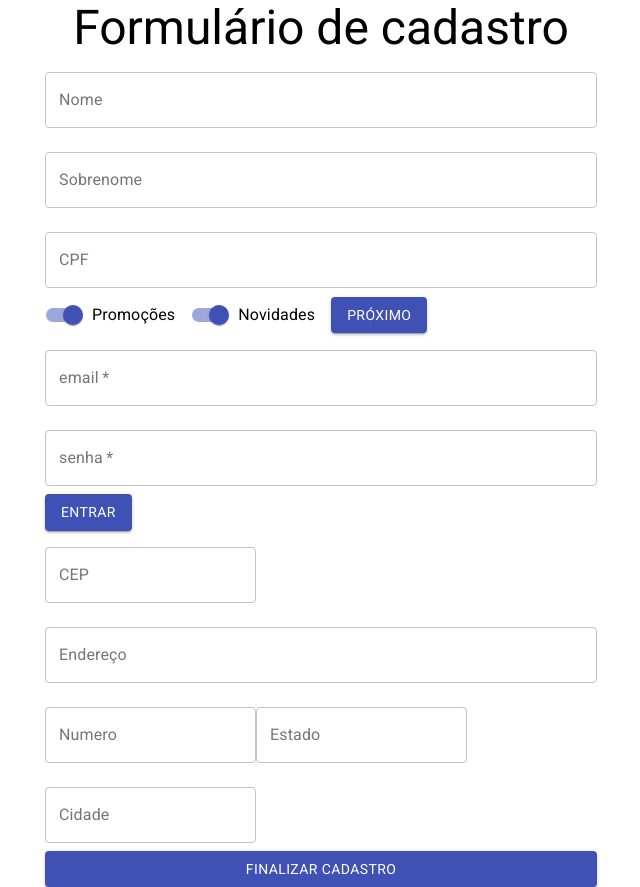
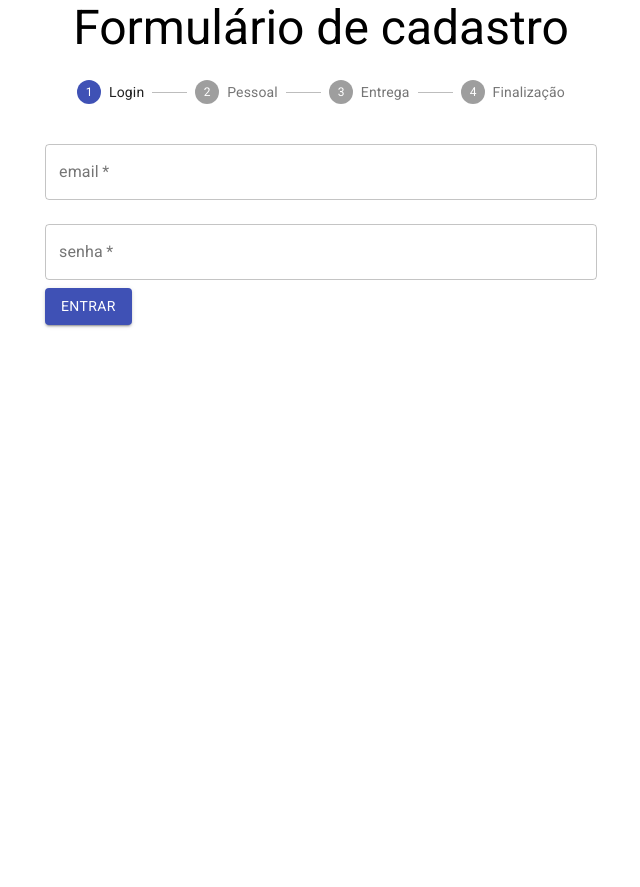
Before and after one commit to andreassef/react-function-components, a React (Create React App) app: page / in a window 1280 px wide. Shown: the whole page, without its empty margins (319-959 px from the left). After the commit the page ends 800 px from the top, so only its background shows below. Built offline with nearby package versions, Linux system fonts and the light colour scheme.

Commit message:
[ADD] - Adicao de novas funcoes

```diff
--- a/src/components/form/MainForm.jsx
+++ b/src/components/form/MainForm.jsx
@@ -1,16 +1,60 @@
-import React, { Fragment } from "react";
+import { Step, Stepper, StepLabel, Typography } from "@material-ui/core";
+import React, { Fragment, useState, useEffect } from "react";
 
 import Form from "./Form";
 import FormDelivery from "./FormDelivery";
 import Login from "./Login";
 
-function MainForm({handleCpfValidate}) {
+function MainForm({sendForm}) {
+    const [currentComponent, setCurrentComponent] = useState(0);
+    const [data, setData] = useState({});
+
+    useEffect(()=> {
+        console.log(data)
+        if(currentComponent === forms.length - 1) {
+            sendForm(data);
+        }
+    })
+    const forms = [
+        <Login sendForm={handleDatas} />,
+        <Form sendForm={handleDatas} />,
+        <FormDelivery sendForm={handleDatas} />,
+        <Typography variant="h5">Obrigado pelo cadastro</Typography>
+    ]
+
+    function handleDatas(datas) {
+        setData({...data, ...datas});
+        //console.log('Dados do form principal: ' + data);
+        nextStep();
+    }
+
+    function nextStep() {
+        setCurrentComponent(currentComponent + 1);
+    }
+
+    // removemos  switch case para trabalharmos com vetores com o objetivo de deixa o código mais legível
+    // function drawComponent(current) {
+    //     switch(current) {
+    //         case 0:
+    //             return <Login sendForm={nextStep} />
+    //         case 1:
+    //             return <Form sendForm={nextStep} handleCpfValidate={handleCpfValidate} />
+    //         case 2:
+    //             return <FormDelivery sendForm={sendForm}/>
+    //         default:
+    //             return <Typography>Error</Typography>
+    //     }
+    // }
 
     return(
         <Fragment>
-            <Form handleCpfValidate={handleCpfValidate} />
-            <Login />
-            <FormDelivery />
+            <Stepper activeStep={currentComponent}>
+                <Step><StepLabel>Login</StepLabel></Step>
+                <Step><StepLabel>Pessoal</StepLabel></Step>
+                <Step><StepLabel>Entrega</StepLabel></Step>
+                <Step><StepLabel>Finalização</StepLabel></Step>
+            </Stepper>
+            {forms[currentComponent]}
         </Fragment>
     )
 }
```
